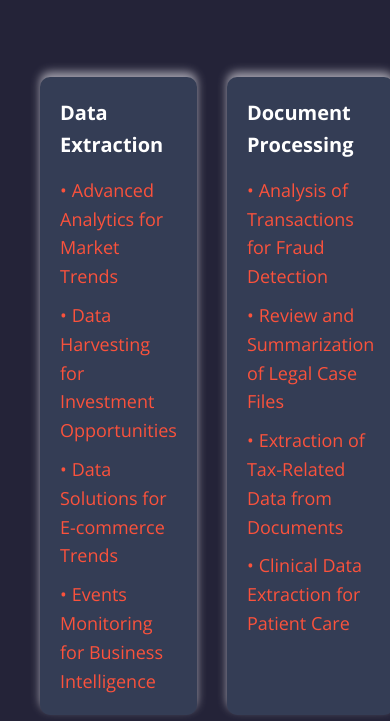
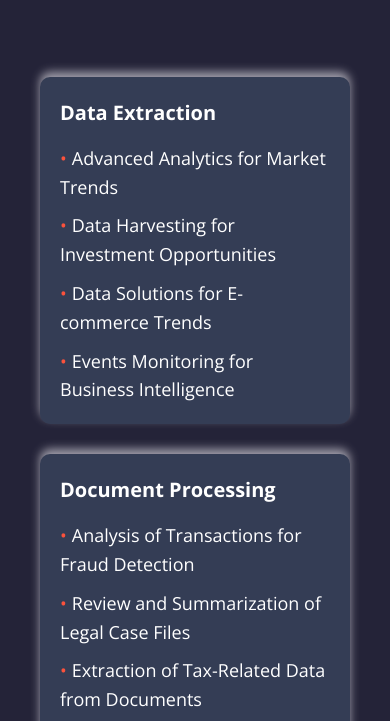
Before and after one commit to shashwatv1/aaaisolutions, a plain HTML site: page index.html in a window 390 px wide. Shown: the part 4289-5010 px from the top of the page. Drawn offline with nearby package versions, Linux system fonts and the light colour scheme.

Commit message:
Update style.css

```diff
--- a/assets/css/style.css
+++ b/assets/css/style.css
@@ -561,7 +561,7 @@ body {
 /* Specific styling for application subtitles */
 .applications-subtitle {
   margin-bottom: 10px;
-  color: var(--orange-soda); /* Differentiating color for subtitles */
+  color: var(--white); /* Differentiating color for subtitles */
   font-size: var(--fs-5);
 }
 
@@ -570,6 +570,17 @@ body {
 }
 
 
+.applications-list {
+  display: grid;
+  grid-template-columns: 1fr; /* Default to 1 column for mobile devices */
+  gap: 30px;
+}
+
+@media (min-width: 768px) { /* Adjust this breakpoint as needed for your design */
+  .applications-list {
+    grid-template-columns: repeat(2, 1fr); /* 2 columns for larger screens */
+  }
+}
 
 
 
```
